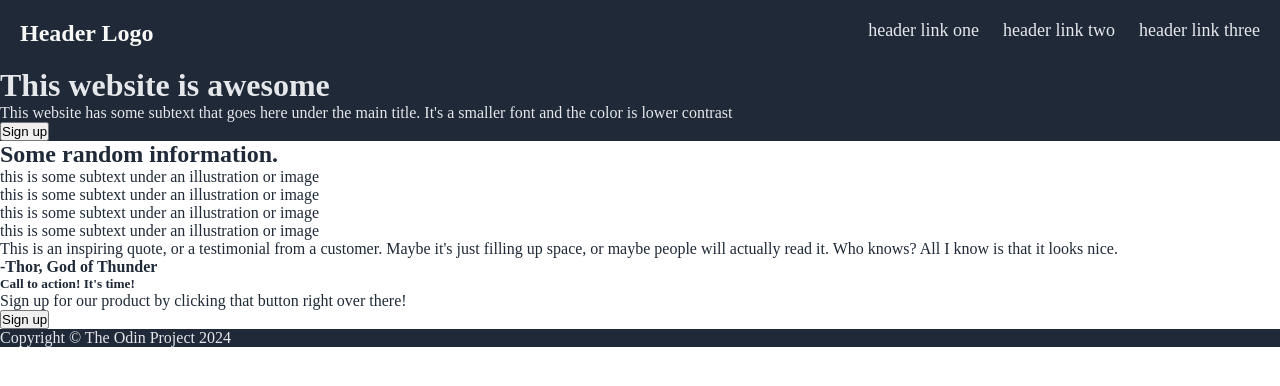
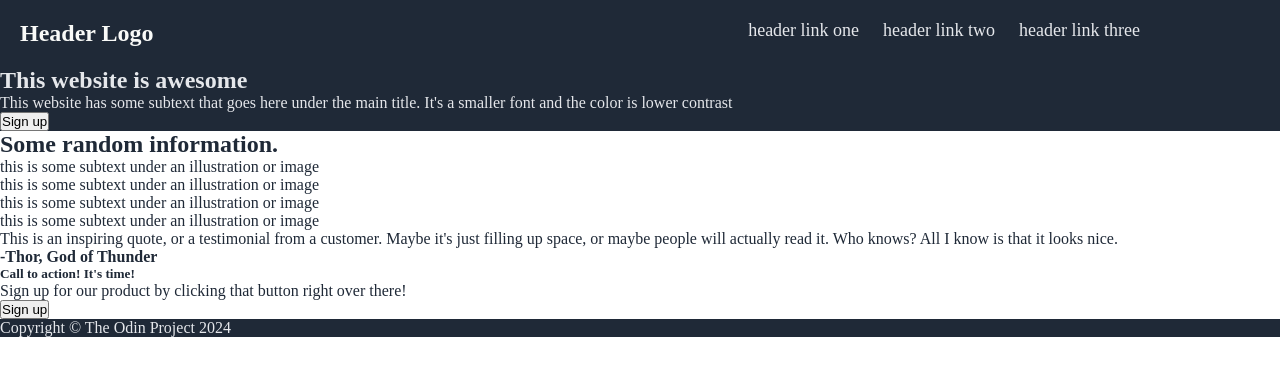
Before and after one commit to WillRB01/odin_landing-page, a plain HTML site: page index.html in a window 1280 px wide. Drawn offline with Linux system fonts and the light colour scheme.

Commit message:
Add semantic html and adjust css accordingly
Appropriate semantic html tags have been added to
all preexisting page elements. Classes have also
now been renamed to better suit the new page layout.

```diff
--- a/index.html
+++ b/index.html
@@ -12,7 +12,9 @@
 
 <body>
     <!--navbar-section-->
-    <div class="navbar">
+    <nav class="navbar">
+        <container>
+            <div class="navbar_content-wrapper">
                 <h5 class="nav-logo">Header Logo</h5>
                 <div class="nav-links">
                     <ul>
@@ -22,39 +24,56 @@
                     </ul>
                 </div>
             </div>
-
+        </container>
+    </nav>
+    <main>
         <!--hero-section>-->
-    <div class="hero">
+        <section class="hero-section">
+            <container>
+                <div class="hero_content-wrapper">
                     <h1>This website is awesome</h1>
                     <p>This website has some subtext that goes here under the main title. It's a smaller font and the color is lower contrast</p>
                     <button>Sign up</button>
                 </div>
-
+            </container>
+        </section>
         <!--info-section-->
-    <div class="info">
+        <section  class="info-section">
+            <container>
+                <div class="info_content-wrapper">
                     <h2>Some random information.</h2>
                     <p>this is some subtext under an illustration or image</p>
                     <p>this is some subtext under an illustration or image</p>
                     <p>this is some subtext under an illustration or image</p>
                     <p>this is some subtext under an illustration or image</p>
                 </div>
-
+            </container>
+        </section>
         <!--quote-section-->
-    <div class="quote">
+        <section class="quote-section">
+            <container>
+                <div class="quote_content-wrapper">
                     <p>This is an inspiring quote, or a testimonial from a customer. Maybe it's just filling up space, or maybe people will actually read it. Who knows? All I know is that it looks nice.</p>
                     <h4>-Thor, God of Thunder</h4>
                 </div>
-
+            </container>
+        </section>
         <!--cta-section-->
-    <div class="cta">
+        <section  class="cta-section">
+            <container>
+                <div class="cta_content-wrapper">
                     <h5>Call to action! It's time!</h5>
                     <p>Sign up for our product by clicking that button right over there!</p>
                     <button>Sign up</button>
                 </div>
-
+            </container>
+        </section>
+        </main>
         <!--footer-section-->
-    <div class="footer">
+        <footer  class="footer">
+            <div class="footer_content-wrapper">
                 <p>Copyright © The Odin Project 2024</p>
             </div>
+        </footer>
 </body>
 </html>
--- a/styles.css
+++ b/styles.css
@@ -83,18 +83,27 @@ body {
 
 /* page-styles */
 
-.navbar {
-    padding: 20px;
-}
-
 .navbar,
-.hero,
+.hero-section,
 .footer {
     background-color: #1f2937;
     color: #e5e7eb;
 }
 
-.navbar {
+.navbar_content-wrapper,
+.hero_content-wrapper,
+.intro_content-wrapper,
+.quote_content-wrapper,
+.cta_content-wrapper {
+    max-width: 70rem;
+}
+
+.navbar_content-wrapper {
+    padding: 20px;
+    display: flex;
+}
+
+.navbar_content-wrapper {
     display: flex;
     justify-content: space-between;
 }
```
Lines whose indentation alone changed are shown as unchanged.
